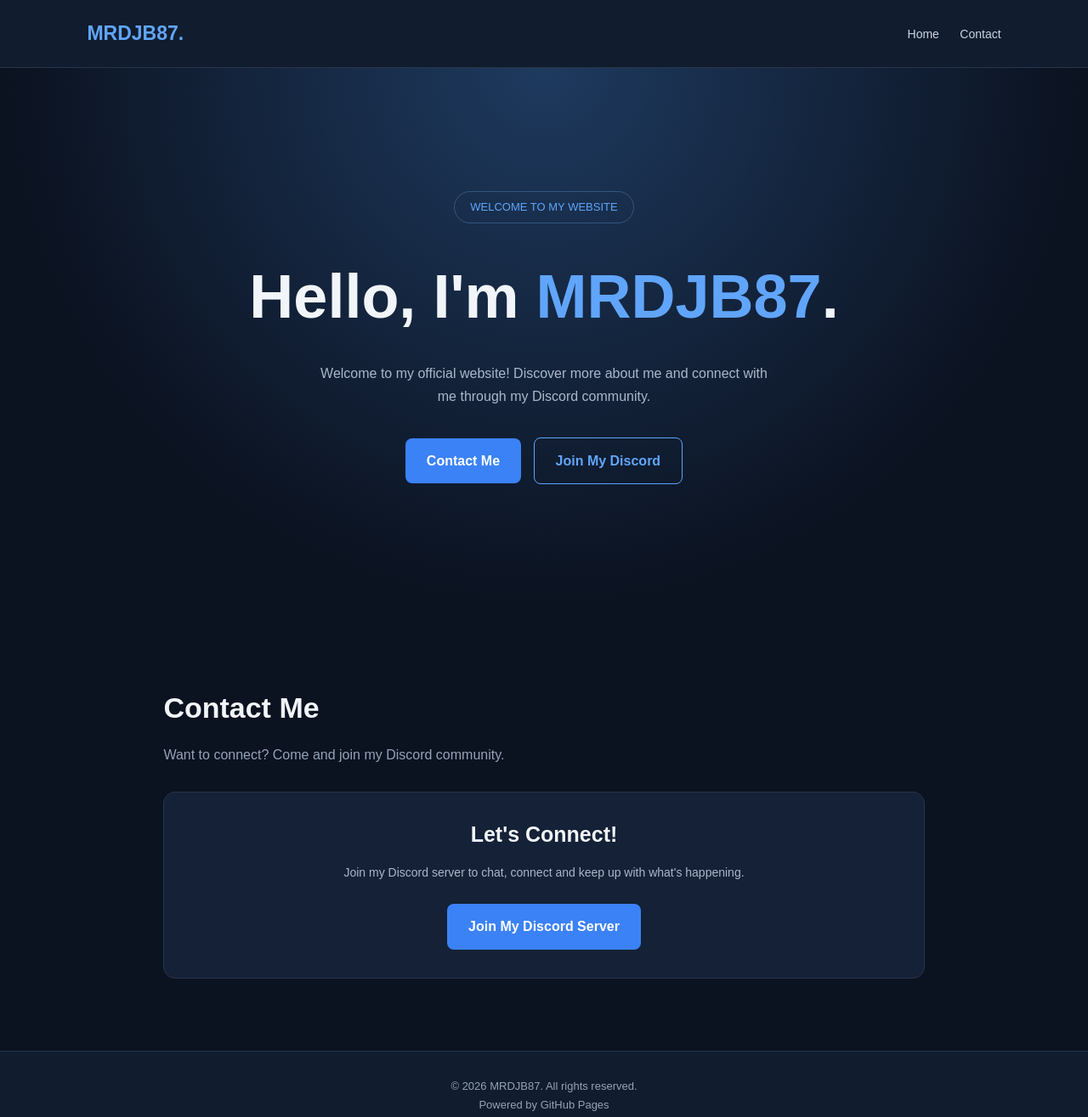
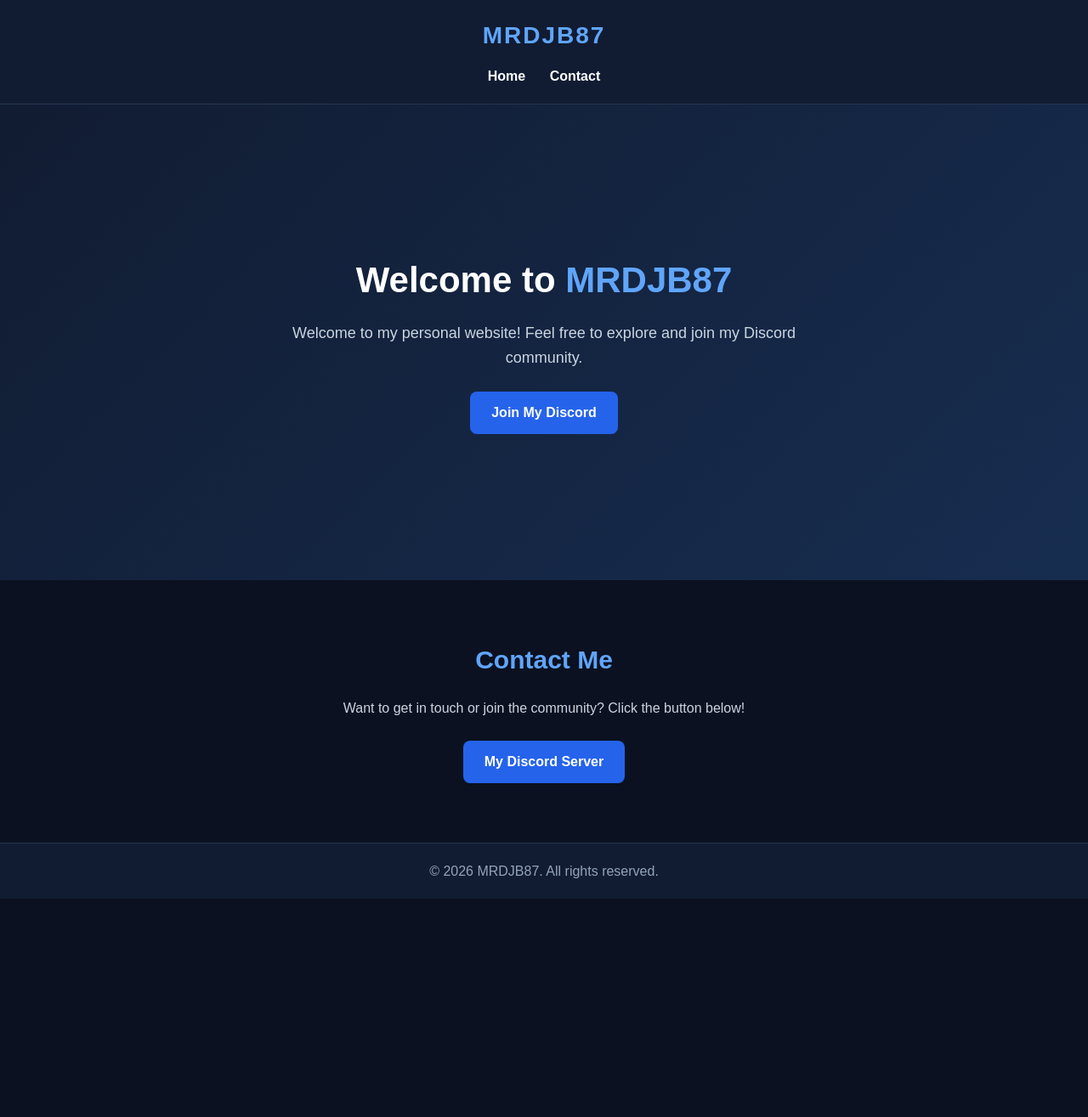
Before and after one commit to mrdjb87/mrdjab87.github.io, a plain HTML site: page index.html in a window 1280 px wide. Shown: the whole page at 85% size. After the commit the page ends 1058 px from the top, so only its background shows below. Drawn offline with Linux system fonts and the light colour scheme.

Commit message:
Refactor index.html for improved structure and style

```diff
--- a/index.html
+++ b/index.html
@@ -1,3 +1,4 @@
+
 
 
 
@@ -6,10 +7,7 @@
 <head>
   <meta charset="UTF-8">
   <meta name="viewport" content="width=device-width, initial-scale=1.0">
-
-<title>MRDJB87 | Official Website</title>
-
-<meta name="description" content="Welcome to the official MRDJB87 website. Connect with me on Discord.">
+  <title>MRDJB87 | Home</title>
 
   <style>
     * {
@@ -21,34 +19,33 @@
 
     body {
       font-family: Arial, sans-serif;
-  background: #0b1220;
-  color: #f1f5f9;
-  line-height: 1.7;
+      background: #0b1120;
+      color: #ffffff;
+      line-height: 1.6;
+    }
+
+    header {
+      background: #111c32;
+      padding: 20px;
+      text-align: center;
+      border-bottom: 1px solid #263653;
+    }
+
+    header h1 {
+      color: #60a5fa;
+      font-size: 28px;
+      letter-spacing: 2px;
     }
 
     nav {
-  background: #111c2e;
-  padding: 20px 8%;
-  display: flex;
-  justify-content: space-between;
-  align-items: center;
-  position: sticky;
-  top: 0;
-  z-index: 10;
-  border-bottom: 1px solid #26354a;
-}
-
-.logo {
-  font-size: 23px;
-  font-weight: bold;
-  color: #60a5fa;
+      margin-top: 12px;
     }
 
     nav a {
-  color: #cbd5e1;
+      color: #ffffff;
       text-decoration: none;
-  margin-left: 20px;
-  font-size: 14px;
+      margin: 0 12px;
+      font-weight: bold;
     }
 
     nav a:hover {
@@ -56,127 +53,79 @@ nav a:hover {
     }
 
     .hero {
-  min-height: 80vh;
+      min-height: 70vh;
       display: flex;
       flex-direction: column;
       justify-content: center;
       align-items: center;
       text-align: center;
-  padding: 60px 20px;
-  background: radial-gradient(circle at top, #1e3a5f, #0b1220 70%);
+      padding: 40px 20px;
+      background: linear-gradient(135deg, #111c32, #172d50);
     }
 
-.tag {
-  color: #60a5fa;
-  border: 1px solid #31577e;
-  border-radius: 30px;
-  padding: 7px 18px;
-  margin-bottom: 25px;
-  font-size: 13px;
-}
-
-.hero h1 {
-  font-size: clamp(40px, 7vw, 72px);
+    .hero h2 {
+      font-size: 42px;
       margin-bottom: 15px;
     }
 
-.hero h1 span {
+    .hero h2 span {
       color: #60a5fa;
     }
 
     .hero p {
-  color: #aab8ca;
-  max-width: 550px;
-  margin-bottom: 30px;
+      max-width: 600px;
+      color: #cbd5e1;
+      font-size: 18px;
+      margin-bottom: 25px;
     }
 
-.btn {
+    .button {
       display: inline-block;
-  background: #3b82f6;
+      background: #2563eb;
       color: white;
-  padding: 13px 25px;
+      padding: 12px 25px;
       border-radius: 8px;
       text-decoration: none;
       font-weight: bold;
-  transition: 0.2s;
-  margin: 5px;
+      transition: 0.3s;
     }
 
-.btn:hover {
-  background: #2563eb;
-  transform: translateY(-3px);
-}
-
-.btn-outline {
-  background: transparent;
-  border: 1px solid #60a5fa;
-  color: #60a5fa;
-}
-
-.btn-outline:hover {
-  background: #1e3a5f;
+    .button:hover {
+      background: #1d4ed8;
+      transform: translateY(-2px);
     }
 
     section {
-  padding: 85px 8%;
-  max-width: 1100px;
-  margin: auto;
-}
-
-.section-title {
-  font-size: 34px;
-  margin-bottom: 12px;
-}
-
-.section-intro {
-  color: #94a3b8;
-  margin-bottom: 30px;
-}
-
-.contact-box {
-  background: #142136;
-  border: 1px solid #26354a;
-  border-radius: 14px;
-  padding: 28px;
+      padding: 70px 20px;
       text-align: center;
     }
 
-.contact-box h3 {
-  font-size: 25px;
-  margin-bottom: 12px;
-}
-
-.contact-box p {
-  color: #aab8ca;
-  font-size: 14px;
+    section h2 {
+      color: #60a5fa;
+      font-size: 30px;
       margin-bottom: 20px;
     }
 
-footer {
-  background: #111c2e;
-  border-top: 1px solid #26354a;
-  text-align: center;
-  padding: 30px 15px;
-  color: #94a3b8;
-  font-size: 13px;
+    .contact p {
+      color: #cbd5e1;
+      margin-bottom: 25px;
     }
 
-@media(max-width: 600px) {
-  nav {
-    padding: 15px 4%;
+    footer {
+      background: #111c32;
+      text-align: center;
+      padding: 20px;
+      color: #94a3b8;
+      border-top: 1px solid #263653;
+    }
+
+    @media (max-width: 600px) {
+      .hero h2 {
+        font-size: 32px;
       }
 
       nav a {
-    margin-left: 9px;
-    font-size: 12px;
-  }
-
-  .logo {
-    font-size: 17px;
-  }
-
-  section {
-    padding: 60px 6%;
+        margin: 0 8px;
       }
     }
   </style>
@@ -184,71 +133,55 @@ footer {
 
 <body>
 
+  <header>
+    <h1>MRDJB87</h1>
+
     <nav>
-  <div class="logo">MRDJB87.</div>
-
-  <div>
       <a href="#home">Home</a>
       <a href="#contact">Contact</a>
-  </div>
     </nav>
+  </header>
 
-<header class="hero" id="home">
-
-  <div class="tag">WELCOME TO MY WEBSITE</div>
-
-  <h1>Hello, I'm <span>MRDJB87</span>.</h1>
+  <main>
+    <div class="hero" id="home">
+      <h2>Welcome to <span>MRDJB87</span></h2>
 
       <p>
-    Welcome to my official website!
-    Discover more about me and connect
-    with me through my Discord community.
+        Welcome to my personal website!
+        Feel free to explore and join my Discord community.
       </p>
 
-  <div>
-    <a href="#contact" class="btn">Contact Me</a>
-
-    <a href="https://discord.gg/89T8EZjgwD"
+      <a
+        href="https://discord.gg/89T8EZjgwD"
+        class="button"
         target="_blank"
         rel="noopener noreferrer"
-       class="btn btn-outline">
+      >
         Join My Discord
       </a>
     </div>
 
-</header>
+    <section class="contact" id="contact">
+      <h2>Contact Me</h2>
 
-<section id="contact">
-
-  <h2 class="section-title">Contact Me</h2>
-
-  <p class="section-intro">
-    Want to connect? Come and join my Discord community.
+      <p>
+        Want to get in touch or join the community?
+        Click the button below!
       </p>
 
-  <div class="contact-box">
-
-    <h3>Let's Connect!</h3>
-
-    <p>
-      Join my Discord server to chat,
-      connect and keep up with what's happening.
-    </p>
-
-    <a href="https://discord.gg/89T8EZjgwD"
+      <a
+        href="https://discord.gg/89T8EZjgwD"
+        class="button"
         target="_blank"
         rel="noopener noreferrer"
-       class="btn">
-       Join My Discord Server
+      >
+        My Discord Server
       </a>
-
-  </div>
-
     </section>
+  </main>
 
   <footer>
-  <p>© 2026 MRDJB87. All rights reserved.</p>
-  <p>Powered by GitHub Pages</p>
+    <p>&copy; 2026 MRDJB87. All rights reserved.</p>
   </footer>
 
 </body>
```
Lines whose indentation alone changed are shown as unchanged.
